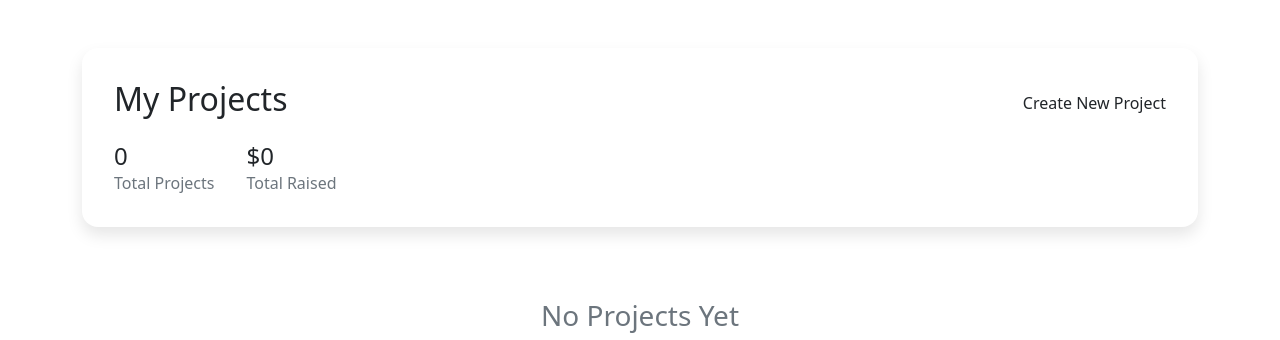
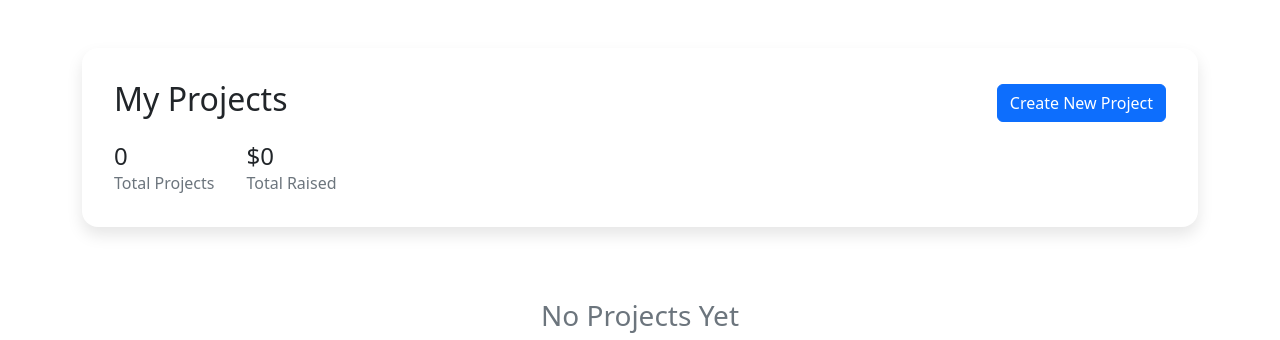
Before and after one commit to mokhtarjo21/Donations-project, a Django app: page /my-projects/ in a window 1280 px wide. Shown: the part 90-430 px from the top of the page. Run offline with Django 5.2, Linux system fonts and the light colour scheme; a user stored in the database is signed in; data comes from the database, SQL or seed files in the repository; both versions use the stored data as it was after the commit; data that the repository does not hold is empty.

Commit message:
fixed profie a-m

```diff
--- a/main/forms.py
+++ b/main/forms.py
@@ -5,8 +5,8 @@ class UserUpdateForm(forms.ModelForm):
         model = User
         fields = ['fname', 'lname', 'facebook_acount', 'Birthdate', 'phone', 'picture']
         widgets = {
-            'fname': forms.TextInput(attrs={'class': 'form-control'}),
-            'lname': forms.TextInput(attrs={'class': 'form-control'}),
+            'fname': forms.TextInput(attrs={'class': 'form-control', }),
+            'lname': forms.TextInput(attrs={'class': 'form-control', }),
             'facebook_acount': forms.URLInput(attrs={'class': 'form-control'}),
             'Birthdate': forms.DateInput(attrs={'class': 'form-control', 'type': 'date'}),
             'phone': forms.TextInput(attrs={'class': 'form-control'}),
--- a/main/templates/main/user_projects.html
+++ b/main/templates/main/user_projects.html
@@ -12,7 +12,7 @@
     <div class="projects-header mb-4">
         <div class="d-flex justify-content-between align-items-center">
             <h2>My Projects</h2>
-            <!-- <a href="{% url 'create_project' }" class="btn btn-primary"> -->
+            <a href="{% url 'project_add' %}" class="btn btn-primary">
                 <i class="fas fa-plus"></i> Create New Project
             </a>
         </div>
@@ -85,7 +85,7 @@
                     <i class="fas fa-project-diagram fa-3x mb-3"></i>
                     <h3>No Projects Yet</h3>
                     <p>Start creating your first fundraising project today!</p>
-                    <a href="{% url 'create_project' %}" class="btn btn-primary mt-3">Create Project</a>
+                    <a href="{% url 'project_add' %}" class="btn btn-primary mt-3">Create Project</a>
                 </div>
             </div>
         {% endif %}
--- a/users/models.py
+++ b/users/models.py
@@ -10,7 +10,7 @@ class User(AbstractUser):
     Birthdate = models.DateTimeField(null=True, blank=True)
     phone = models.CharField(max_length=50)
     active_email = models.BooleanField(default=False)
-    picture = models.ImageField(upload_to='users/', default='default.jpg')
+    picture = models.ImageField(upload_to='users/', null=True, blank=True, default='default.jpg')
 
     def __str__(self):
         return self.fname
```
Also changed, not shown: db.sqlite3.
